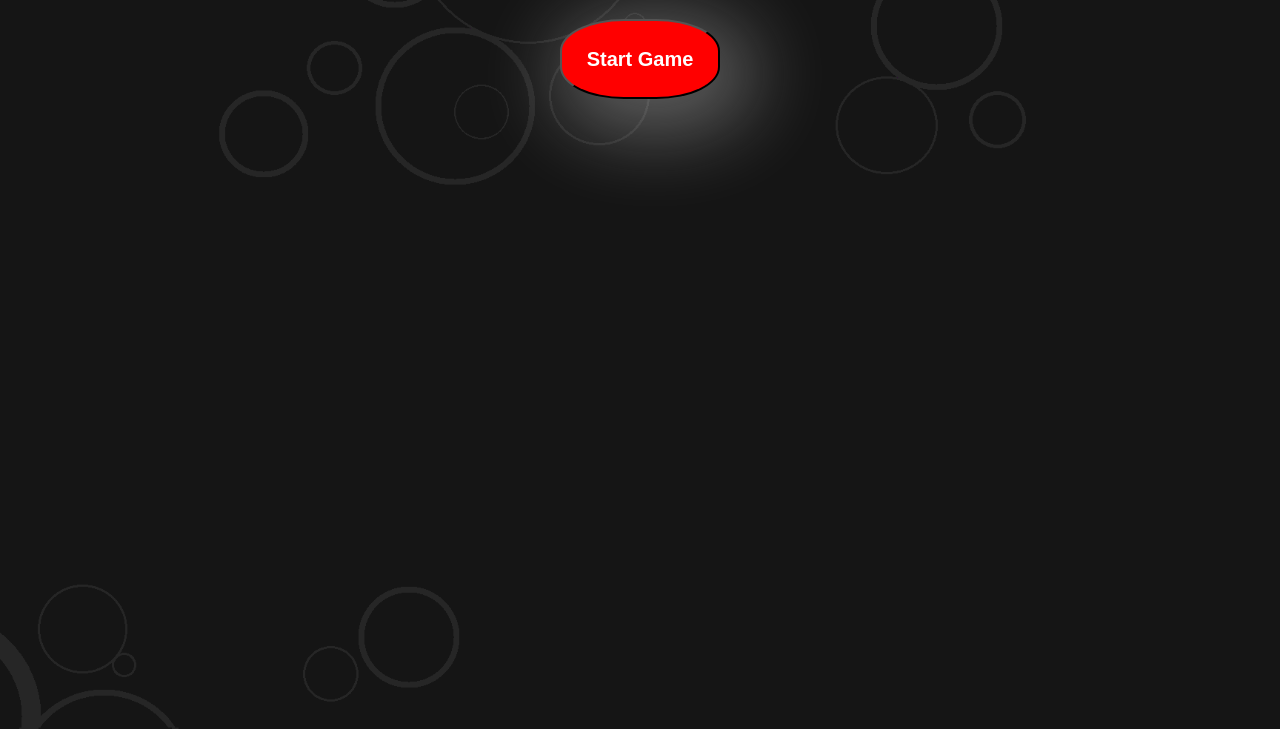
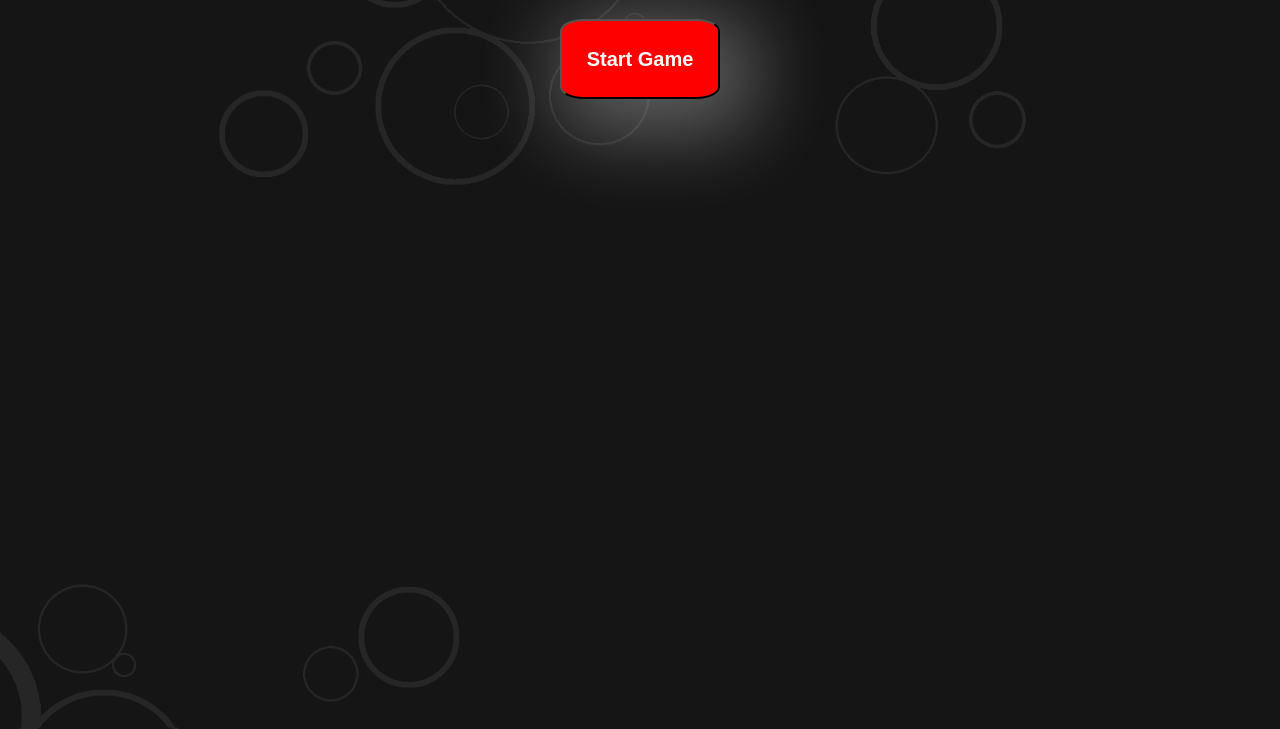
Before and after one commit to Tommy-layy/Connect_Four, a plain HTML site: page index.html in a window 1280 px wide. Shown: the part 71-800 px from the top of the page. Drawn offline with Linux system fonts and the light colour scheme.

Commit message:
Changed Start Button

```diff
--- a/new.css
+++ b/new.css
@@ -39,7 +39,7 @@ button{
   padding: 2px 5px;
   margin-top: 10px;
   margin-bottom: 10px;
-  border-radius: 40%;
+  border-radius: 15%;
 }
 
 button:hover{
```
Also changed, not shown: 1 other file.
